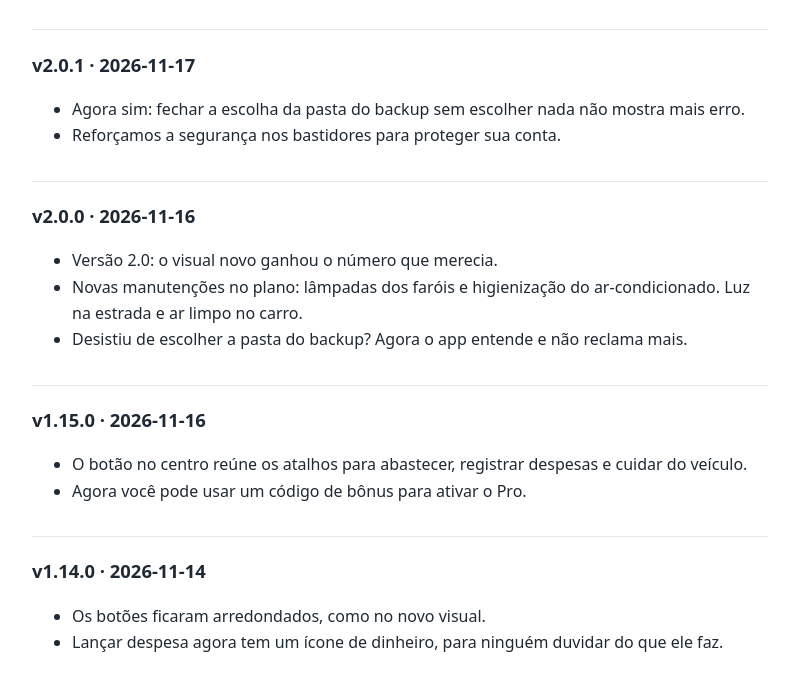
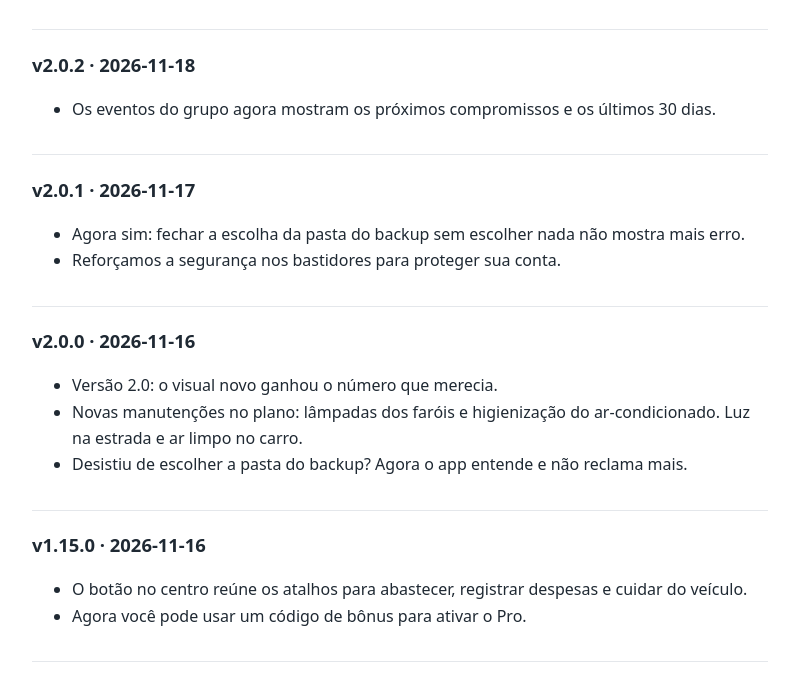
Before and after one commit to zrymeheim/tabula-eula, a plain HTML site: page tabulacar/novidades.html in a window 1280 px wide. Shown: the part 124-800 px from the top of the page, without its empty margins (240-1039 px from the left). Drawn offline with Linux system fonts and the light colour scheme.

Commit message:
docs(release): publish tabulacar 2.0.2 notes

```diff
--- a/tabulacar/novidades.html
+++ b/tabulacar/novidades.html
@@ -10,6 +10,10 @@
 <main>
 <p class="meta"><a href="./">TabulaCar</a></p>
 <h1>Novidades do TabulaCar</h1>
+<h2>v2.0.2 · 2026-11-18</h2>
+<ul>
+<li>Os eventos do grupo agora mostram os pr&#243;ximos compromissos e os &#250;ltimos 30 dias.</li>
+</ul>
 <h2>v2.0.1 · 2026-11-17</h2>
 <ul>
 <li>Agora sim: fechar a escolha da pasta do backup sem escolher nada n&#227;o mostra mais erro.</li>
```
